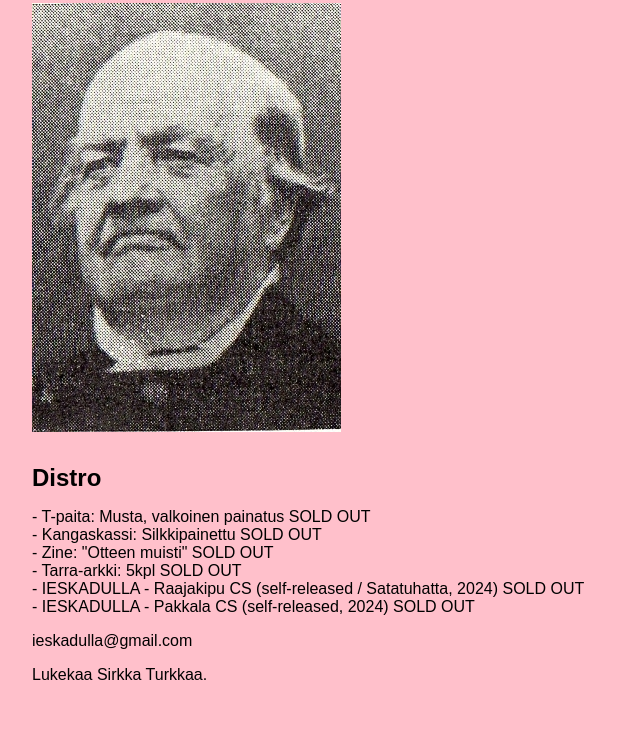
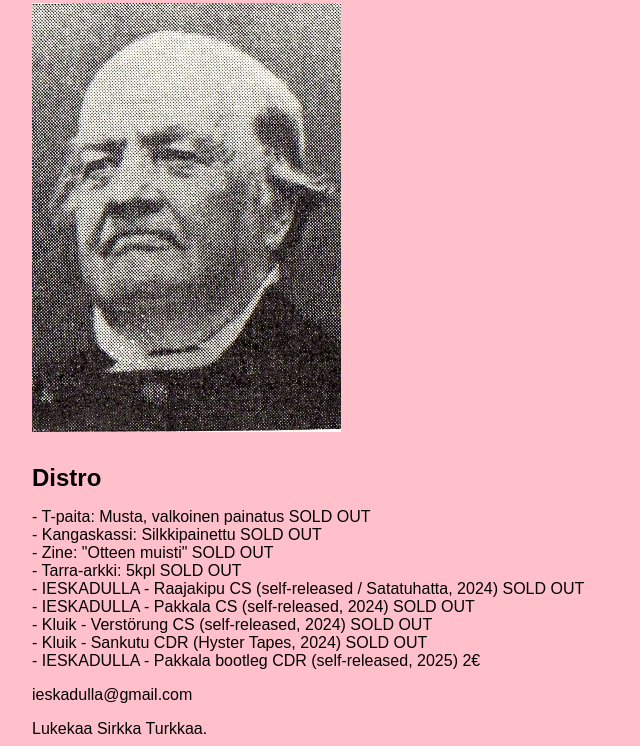
Before and after one commit to Renqvisteiirrotaotettaan/renqvisteiirrotaotettaan.github.io, a plain HTML site: page index.html in a window 1280 px wide. Shown: the part 74-820 px from the top of the page, without its empty margins (0-640 px from the left). Drawn offline with Linux system fonts and the light colour scheme.

Commit message:
Update index.html

```diff
--- a/index.html
+++ b/index.html
@@ -52,6 +52,9 @@
      - Tarra-arkki: 5kpl SOLD OUT<br>
      - IESKADULLA - Raajakipu CS (self-released / Satatuhatta, 2024) SOLD OUT<br>
      - IESKADULLA - Pakkala CS (self-released, 2024) SOLD OUT<br>
+     - Kluik - Verstörung CS (self-released, 2024) SOLD OUT<br>
+     - Kluik - Sankutu CDR (Hyster Tapes, 2024) SOLD OUT<br>
+     - IESKADULLA -  Pakkala bootleg CDR (self-released, 2025) 2€
   </p>
 
   <p>ieskadulla@gmail.com</p>
```
